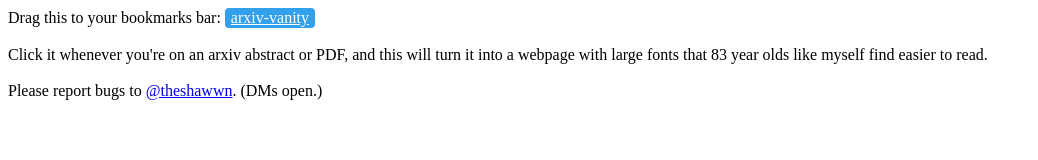
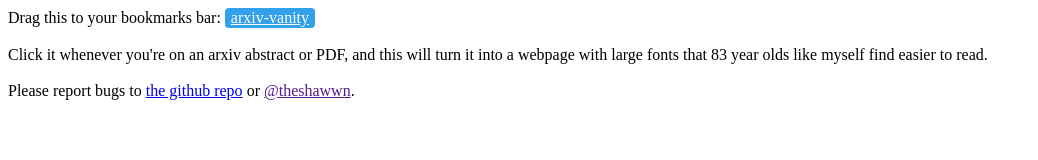
Before and after one commit to shawwn/arxiv-vanity-bookmarklet, a plain HTML site: page index.html in a window 1280 px wide. Shown: the whole page, without its empty margins (0-1038 px from the left). Drawn offline with Linux system fonts and the light colour scheme.

Commit message:
Update README, add repo link

```diff
--- a/index.html
+++ b/index.html
@@ -22,6 +22,6 @@ Drag this to your bookmarks bar:
 Click it whenever you're on an arxiv abstract or PDF, and this will turn it into a webpage with large fonts that 83 year olds like myself find easier to read.
 <br>
 <br>
-Please report bugs to <a href="https://twitter.com/theshawwn">@theshawwn</a>. (DMs open.)
+Please report bugs to <a href="https://github.com/shawwn/arxiv-vanity-bookmarklet">the github repo</a> or <a href="">@theshawwn</a>.
 </body>
 </html>
```
Also changed, not shown: 1 other file.
